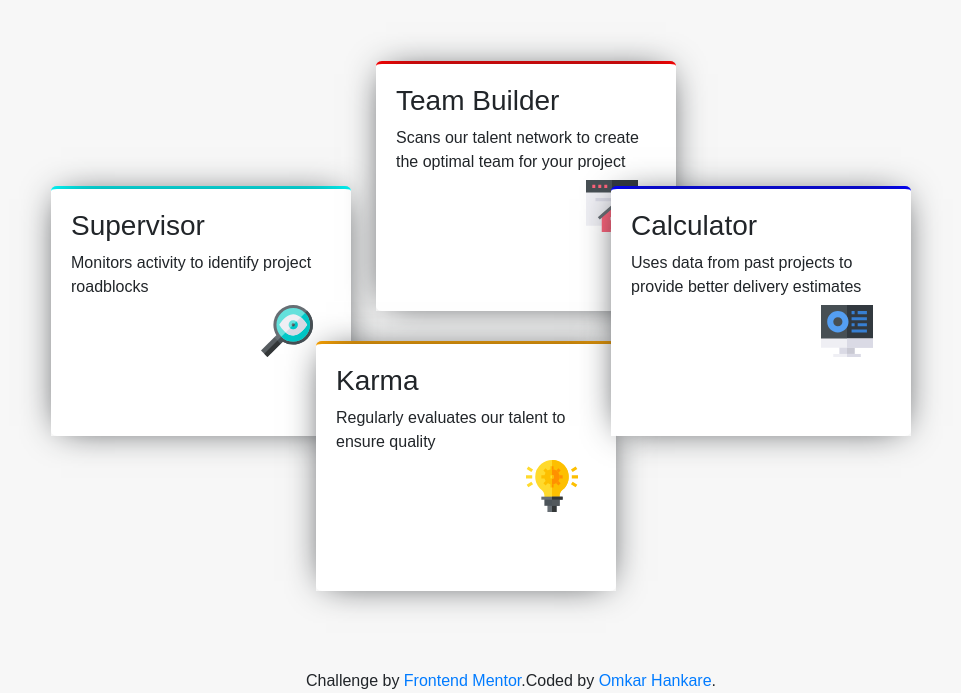
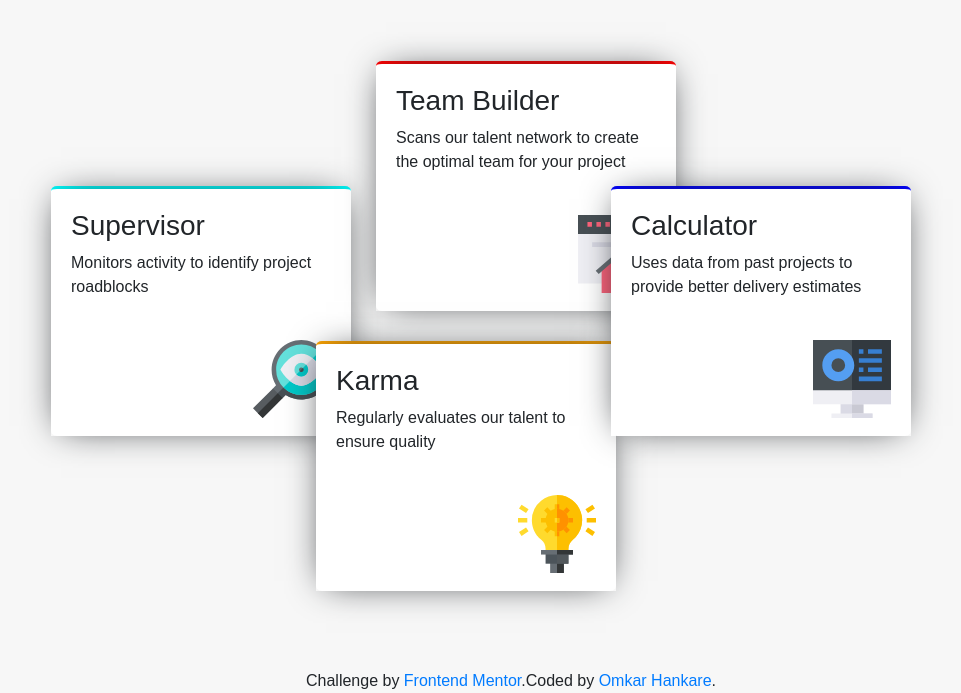
Before and after one commit to Omkar-Hankare/four-card-feature-section-master, a plain HTML site: page index.html in a window 1280 px wide. Shown: the part 227-920 px from the top of the page, without its empty margins (129-1090 px from the left). Drawn offline with nearby package versions, Linux system fonts and the light colour scheme; a web font is replaced by a local one.

Commit message:
Updated master.css

```diff
--- a/master.css
+++ b/master.css
@@ -29,10 +29,10 @@ body {
 }
 
 .card-body img {
-  position: relative;
-  left: 73%;
-  top: -10px;
-  width: 20%;
+      position: relative;
+    left: 70%;
+    top: 25px;
+    width: 30%;
 }
 
 .cardrow {
```
